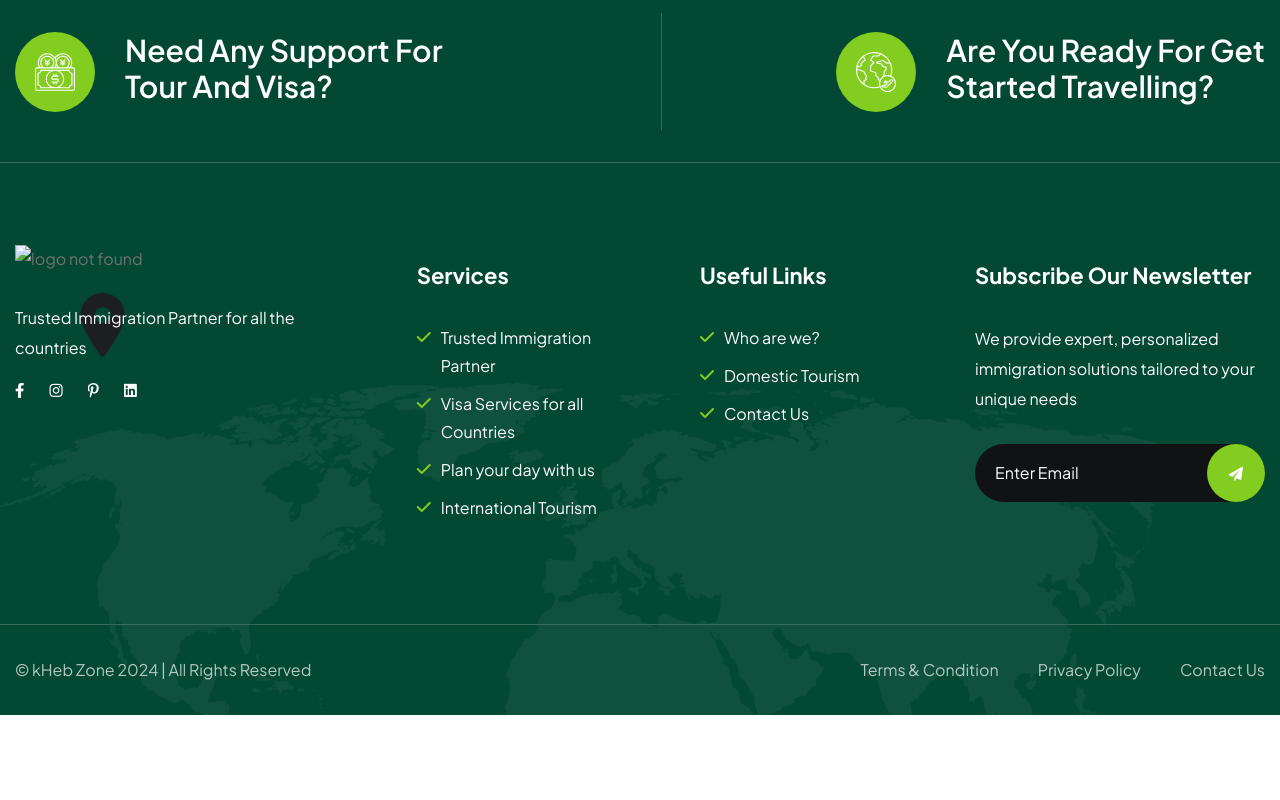
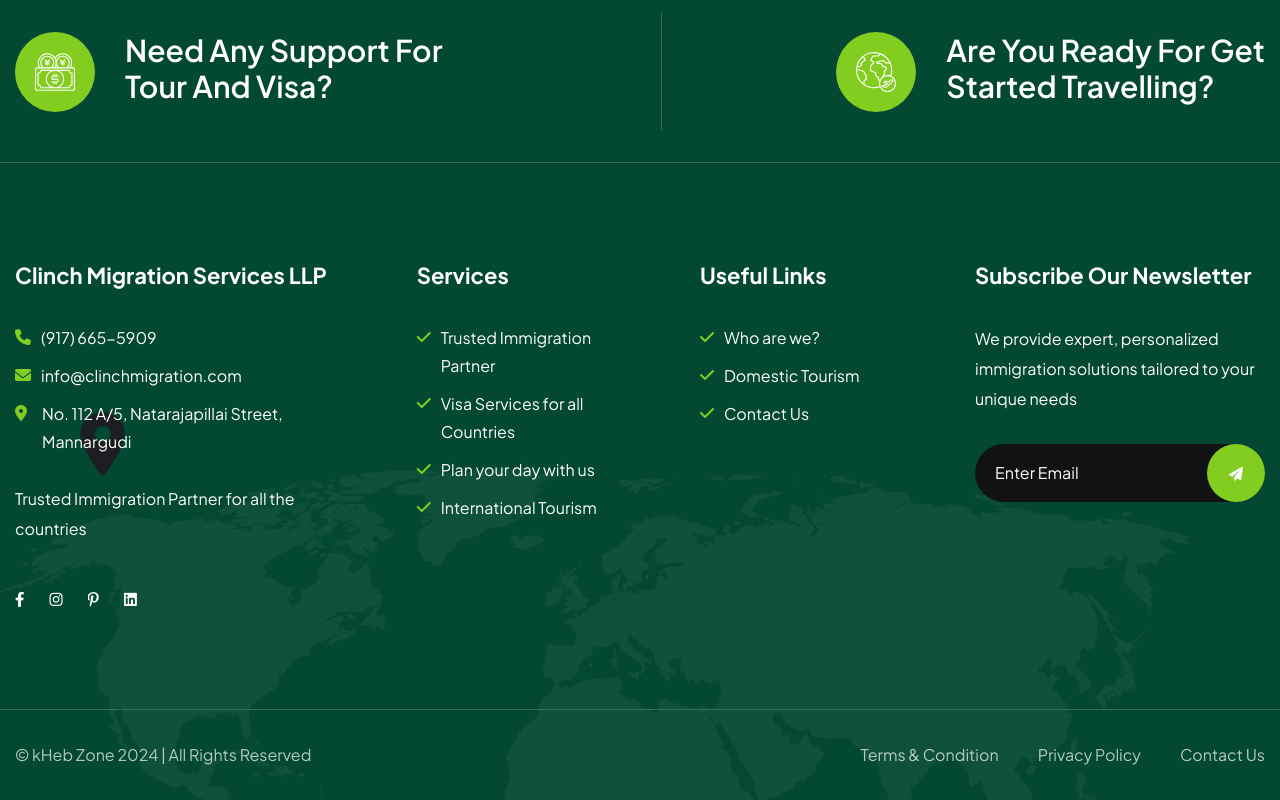
Before and after one commit to khebzone/clinch-migration, a plain HTML site: page about-us.html in a window 1280 px wide. Shown: the part 3244-4044 px from the top of the page. Before the commit the page ends 3959 px from the top, so only its background shows below. Drawn offline with nearby package versions, Linux system fonts and the light colour scheme; animation ran at ten frames a second; a web font is replaced by a local one.

Commit message:
first commit

```diff
--- a/about-us.html
+++ b/about-us.html
@@ -330,7 +330,7 @@
                         </div>
                         <div class="choose-us__button mt-40">
                             <div class="choose-us__button-btn wow fadeInLeft animated" data-wow-delay="1s">
-                                <a href="story-details.html">Read More <i class="fa-solid fa-arrow-right"></i></a>
+                                <a href="https://wa.me/9176655909?text=Hello%20Clinch%20Migration%20Services,%20I%20need%20assistance%20with%20immigration%20services.">Read More <i class="fa-solid fa-arrow-right"></i></a>
                             </div>
                             <div class="choose-us__button-text wow fadeInLeft animated" data-wow-delay="1.1s">
                                 <div class="choose-us__button-text-icon">
@@ -338,7 +338,8 @@
                                 </div>
                                 <div class="choose-us__button-text-number">
                                     <h6>Need help?</h6>
-                                    <a href="https://wa.me/9384745303?text=Hi%20there!">+91 9566993978</a>
+                                    <a href="https://wa.me/9176655909?text=Hello%20Clinch%20Migration%20Services,%20I%20need%20assistance%20with%20immigration%20services."
+                                        target="_blank">+91 9566993978</a>
                                 </div>
                             </div>
                         </div>
@@ -895,12 +896,30 @@
                     <div class="footer__widget footer__widget-item-1 wow fadeInLeft animated" data-wow-delay=".2s">
                         <span class="footer__widget-item-1-location"><img src="assets/imgs/footer/footer1-bg-location-img.png" alt="img not found"></span>
                         <div class="footer__logo mb-30">
-                            <a href="index.html">
-                                <img src="assets/imgs/" alt="logo not found">
-                            </a>
+                            <div class="footer__widget-title footer__widget-title-2">
+                                <h4> Clinch Migration Services LLP</h4>
+                            </div>
                         </div>
-                        <div class="footer__content">
+
+
+                        <div class="footer__link">
+                            <ul>
+                                <li><a href="tel:+91 9176655909"><i class="fa-solid fa-phone"></i>(917) 665-5909</a></li>
+                                <li><a href="mailto:info@clinchmigration.com"><i class="fa-solid fa-envelope"></i>info@clinchmigration.com</a></li>
+                                <li>
+                                    <a href="https://www.google.com/maps/place/10%C2%B039'47.3%22N+79%C2%B026'26.8%22E/@10.6631451,79.4382097,17z/data=!3m1!4b1!4m4!3m3!8m2!3d10.6631451!4d79.4407846?hl=en&entry=ttu&g_ep=EgoyMDI0MTIwOS4wIKXMDSoASAFQAw%3D%3D" target="_blank">
+                                        <i class="fa-solid fa-location-dot" style="margin-right: 5px;"></i>
+                                        No. 112 A/5, Natarajapillai Street, Mannargudi
+                                    </a>
+                                </li>
+
+                            </ul>
+                        </div>
+
+                         <div class="footer__content">
+                            <br>
                             <p>Trusted Immigration Partner for all the countries</p>
+                            <br>
                         </div>
 
                         <div class="footer__social mt-20">
@@ -911,6 +930,7 @@
                         </div>
                     </div>
                 </div>
+
 
                 <div class="col-lg-2 col-md-6 col-sm-6">
                     <div class="footer__widget footer__widget-item-2 footer3__item-2 wow fadeInLeft animated" data-wow-delay=".3s">
```
Also changed, not shown: contact.html (+26 -5 lines), index.html (+24 -6 lines), tours.html (+23 -4 lines).
